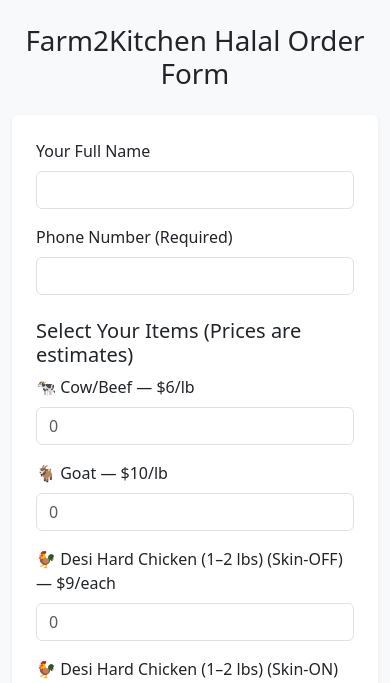
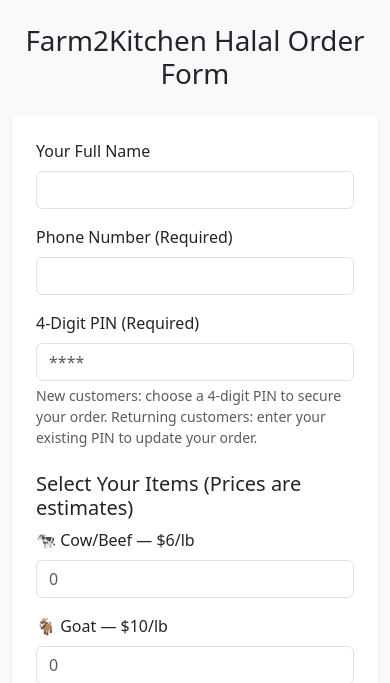
Before and after one commit to rubayatk-tech/farm2kitchenhalal, a Flask app: page / in a window 390 px wide. Shown: the top 683 px of the page. Run offline with Flask 3, Linux system fonts and the light colour scheme; data comes from the database, SQL or seed files in the repository; parts of the project's set-up code (start-up, migrations or seed data) failed here and were passed over.

Commit message:
v2.2.0 - PIN authentication and dashboard privacy redaction
- Users now set a 4-digit PIN on first order submission; returning users
  must enter correct PIN to update their order (wrong PIN → 403)
- PINs hashed with Werkzeug pbkdf2:sha256, never stored in plain text
- pin_hash column added to User model with auto-migration on startup
- Public dashboard now redacts identity: names shown as ****, phone
  numbers shown as ******XXXX (last 4 digits only); admins see full data
- Pre-flight fixes also included: removed unused qrcode/Pillow deps,
  pinned psycopg2-binary==2.9.11, fixed shared_cost 500 bug, replaced
  bare except blocks, fixed open redirect on ?next= parameter

Co-Authored-By: Claude Sonnet 4.6 <noreply@anthropic.com>

```diff
--- a/app.py
+++ b/app.py
@@ -11,6 +11,7 @@ load_dotenv()
 # 🔹 3. Flask Core and Extensions
 from flask import Flask, render_template, request, redirect, session, send_file
 from flask_sqlalchemy import SQLAlchemy
+from werkzeug.security import generate_password_hash, check_password_hash
 
 # 🔹 4. PDF ReportLab Libraries
 from reportlab.lib.pagesizes import letter
@@ -38,6 +39,7 @@ class User(db.Model):
     id = db.Column(db.Integer, primary_key=True)
     zelle_name = db.Column(db.String(120), nullable=False)
     phone = db.Column(db.String(20), unique=True, nullable=False)
+    pin_hash = db.Column(db.String(256), nullable=True)
 
 class Order(db.Model):
     id = db.Column(db.Integer, primary_key=True)
@@ -77,7 +79,10 @@ def index():
 @app.route('/dashboard', methods=['GET', 'POST'])
 def dashboard():
     if request.method == 'POST' and session.get('admin'):
-        shared_cost = float(request.form.get('shared_cost', 0))
+        try:
+            shared_cost = float(request.form.get('shared_cost', 0))
+        except (ValueError, TypeError):
+            shared_cost = 0.0
         config = Config.query.filter_by(key='shared_cost').first()
         if not config:
             config = Config(key='shared_cost', value=shared_cost)
@@ -109,9 +114,13 @@ def dashboard():
 def submit_order():
     zelle_name = request.form.get('zelle_name')
     phone = request.form.get('phone')
+    pin = request.form.get('pin', '').strip()
 
     if not phone.isdigit() or len(phone) != 10:
         return "Phone number must be exactly 10 digits.", 400
+
+    if not pin.isdigit() or len(pin) != 4:
+        return "PIN must be exactly 4 digits.", 400
 
     current_prices = get_current_prices()
     items_ordered = []
@@ -136,9 +145,15 @@ def submit_order():
 
     user = User.query.filter_by(phone=phone).first()
     if not user:
-        user = User(zelle_name=zelle_name, phone=phone)
+        user = User(zelle_name=zelle_name, phone=phone, pin_hash=generate_password_hash(pin))
         db.session.add(user)
         db.session.commit()
+    else:
+        if user.pin_hash is None:
+            user.pin_hash = generate_password_hash(pin)
+            db.session.commit()
+        elif not check_password_hash(user.pin_hash, pin):
+            return "Incorrect PIN. Please try again.", 403
 
     existing_order = Order.query.filter_by(user_id=user.id).first()
     if existing_order:
@@ -181,7 +196,10 @@ def confirm_order(order_id):
     order = db.get_or_404(Order, order_id)
     order.status = 'Confirmed'
     db.session.commit()
-    return redirect(request.args.get('next', '/dashboard'))
+    next_url = request.args.get('next', '/dashboard')
+    if not next_url.startswith('/') or next_url.startswith('//'):
+        next_url = '/dashboard'
+    return redirect(next_url)
 
 # Admin logout
 @app.route('/logout')
@@ -238,7 +256,7 @@ def edit_order(order_id):
             try:
                 part = order.items_ordered.split(label + ":")[1].split(",")[0].strip().split()[0]
                 quantities[key] = int(float(part))
-            except:
+            except (ValueError, IndexError):
                 quantities[key] = 0
         else:
             quantities[key] = 0
@@ -326,7 +344,10 @@ def delete_order(order_id):
     order = db.get_or_404(Order, order_id)
     db.session.delete(order)
     db.session.commit()
-    return redirect(request.args.get('next', '/dashboard'))
+    next_url = request.args.get('next', '/dashboard')
+    if not next_url.startswith('/') or next_url.startswith('//'):
+        next_url = '/dashboard'
+    return redirect(next_url)
 
 # Admin update payment
 @app.route('/update_payment/<int:order_id>', methods=['POST'])
@@ -338,7 +359,7 @@ def update_payment(order_id):
     try:
         order.amount_paid = float(new_amount)
         db.session.commit()
-    except:
+    except (ValueError, TypeError):
         pass
     return redirect('/dashboard')
 
@@ -351,6 +372,12 @@ with app.app_context():
         db.session.commit()
     except Exception:
         db.session.rollback()
+    # Add pin_hash column to existing user table if missing
+    try:
+        db.session.execute(db.text('ALTER TABLE "user" ADD COLUMN pin_hash VARCHAR(256)'))
+        db.session.commit()
+    except Exception:
+        db.session.rollback()
     # Seed ItemPrice from config defaults if table is empty
     if ItemPrice.query.count() == 0:
         for key, price in PRICES.items():
--- a/requirements.txt
+++ b/requirements.txt
@@ -3,9 +3,7 @@ Flask-SQLAlchemy==3.0.5
 SQLAlchemy==2.0.40
 Werkzeug==2.3.8
 Jinja2==3.1.6
-qrcode==7.4.2
-Pillow==10.4.0
 python-dotenv==1.0.1
 reportlab==4.0.7
-psycopg2-binary
+psycopg2-binary==2.9.11
 gunicorn==21.2.0
--- a/templates/dashboard.html
+++ b/templates/dashboard.html
@@ -79,8 +79,8 @@
                 <tbody>
                     {% for order in orders %}
                     <tr>
-                        <td>{{ order.user.zelle_name }}</td>
-                        <td>{{ order.user.phone }}</td>
+                        <td>{% if is_admin %}{{ order.user.zelle_name }}{% else %}****{% endif %}</td>
+                        <td>{% if is_admin %}{{ order.user.phone }}{% else %}******{{ order.user.phone[-4:] }}{% endif %}</td>
                         <td>{{ order.items_ordered }}</td>
                         <td>${{ "%.2f"|format(order.total_price_usd) }}</td>
                         <td>
--- a/templates/index.html
+++ b/templates/index.html
@@ -17,6 +17,11 @@
             <div class="mb-3">
                 <label for="phone" class="form-label">Phone Number (Required)</label>
                 <input type="tel" class="form-control" name="phone" required>
+            </div>
+            <div class="mb-3">
+                <label for="pin" class="form-label">4-Digit PIN (Required)</label>
+                <input type="password" class="form-control" name="pin" inputmode="numeric" maxlength="4" pattern="[0-9]{4}" placeholder="****" required>
+                <div class="form-text">New customers: choose a 4-digit PIN to secure your order. Returning customers: enter your existing PIN to update your order.</div>
             </div>
 
             <h5 class="mt-4">Select Your Items (Prices are estimates)</h5>
```
Also changed, not shown: CHANGELOG.md.
